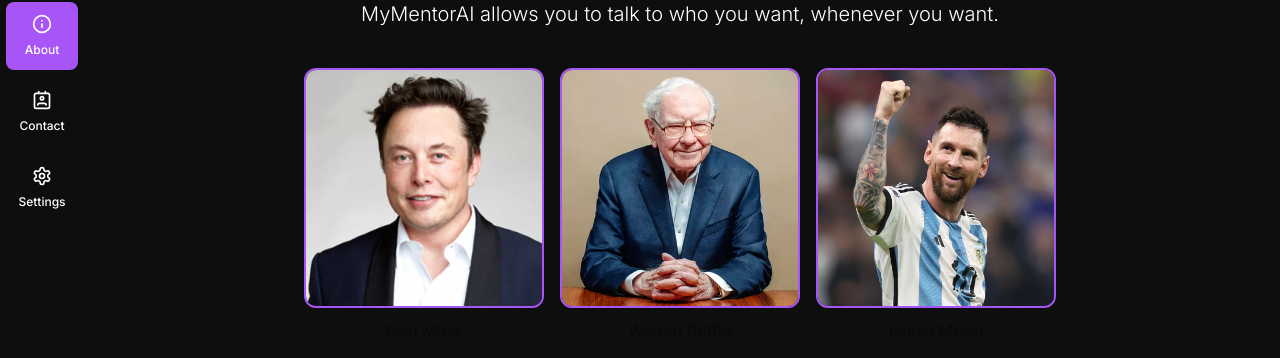
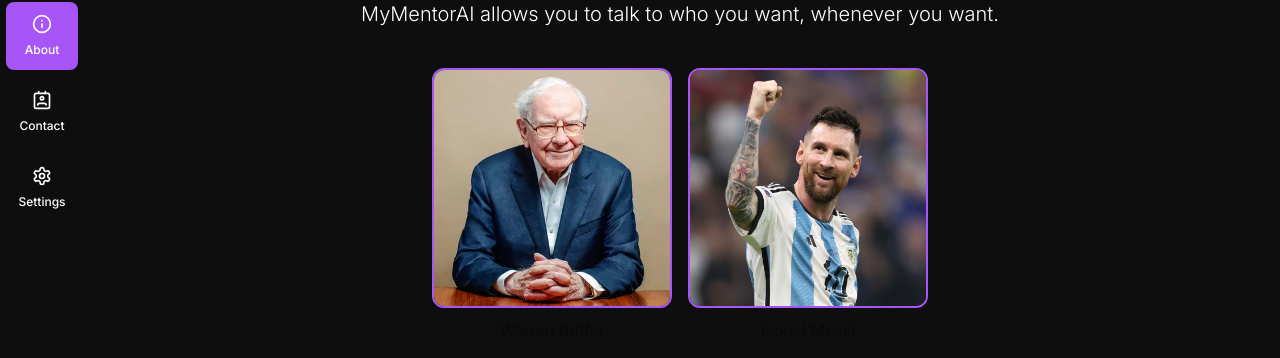
Before and after one commit to nizzyabi/MentorAI, a Next.js app in the folder mentor/: page /about in a window 1280 px wide. Shown: the part 244-602 px from the top of the page. Built offline with nearby package versions, Linux system fonts and the light colour scheme; no server answers.

Commit message:
Update about-page.tsx

```diff
--- a/mentor/components/about-page.tsx
+++ b/mentor/components/about-page.tsx
@@ -12,10 +12,7 @@ export default function AboutUs() {
 
 // Mentor Images
     const images = [
-        {
-            src:'/Elon.jpeg',
-            name: 'Elon Musk'
-        },
+
         {
             src:'/buffet.webp',
             name: 'Warren Buffet'
```
